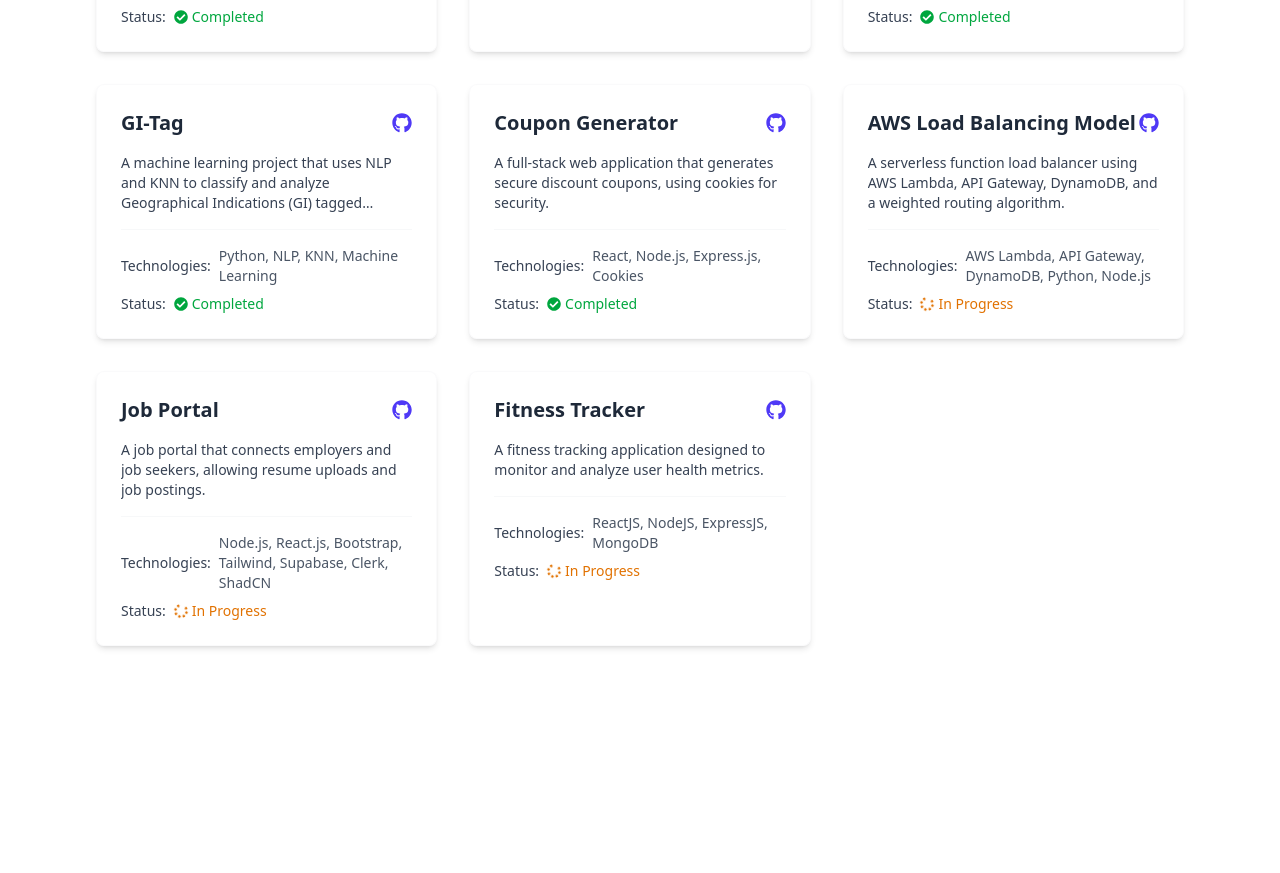
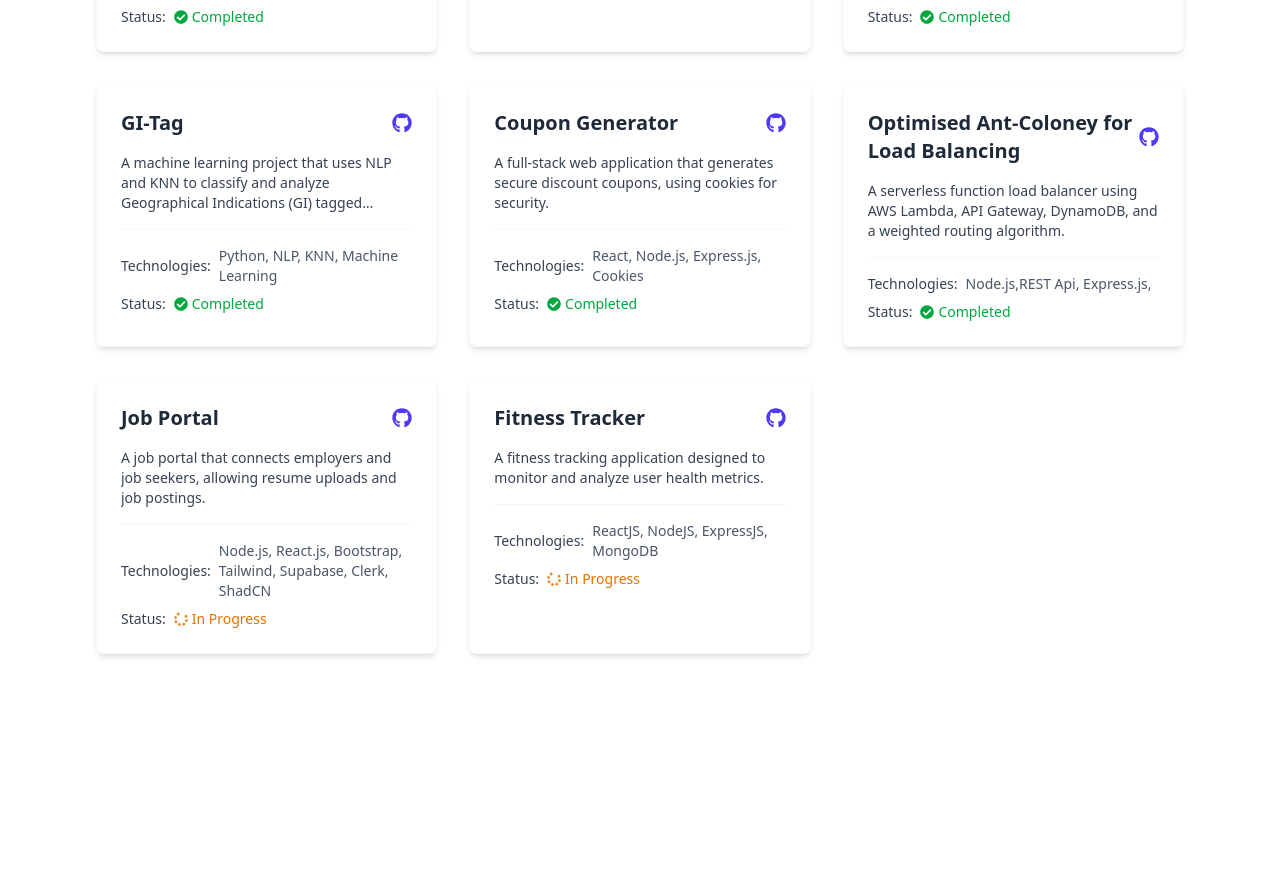
Before and after one commit to sayandas2228056/Portfolio-Website, a React (Vite) app: page / in a window 1280 px wide. Shown: the part 5491-6364 px from the top of the page. Built offline with nearby package versions, Linux system fonts and the light colour scheme.

Commit message:
Update Projects.jsx

```diff
--- a/src/Components/Projects.jsx
+++ b/src/Components/Projects.jsx
@@ -42,10 +42,10 @@ const projects = [
 
   // Work-in-Progress Projects
   {
-    title: "AWS Load Balancing Model",
+    title: "Optimised Ant-Coloney for Load Balancing",
     description: "A serverless function load balancer using AWS Lambda, API Gateway, DynamoDB, and a weighted routing algorithm.",
-    technologies: "AWS Lambda, API Gateway, DynamoDB, Python, Node.js",
-    status: "Work in Progress",
+    technologies: "Node.js,REST Api, Express.js,",
+    status: "Completed",
     repo: "https://github.com/sayandas2228056/ACO-Optimised-Load-Balancer-for-Cloud-Computing",
   },
   {
```
